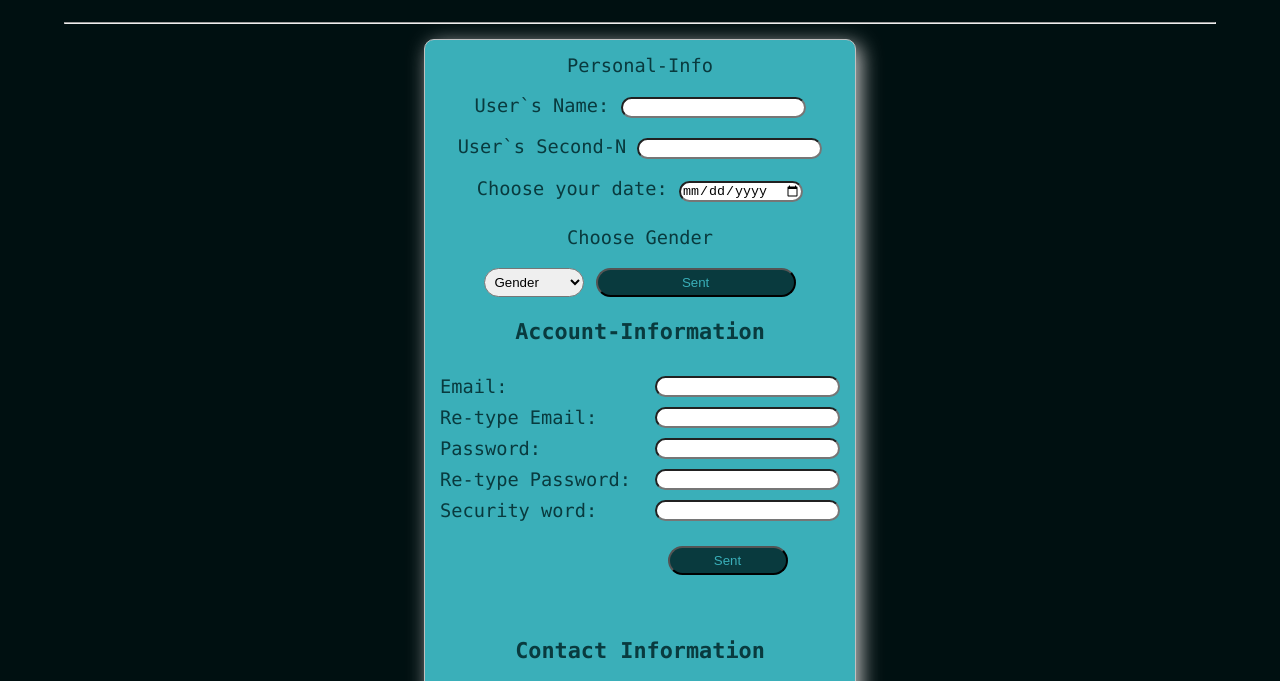
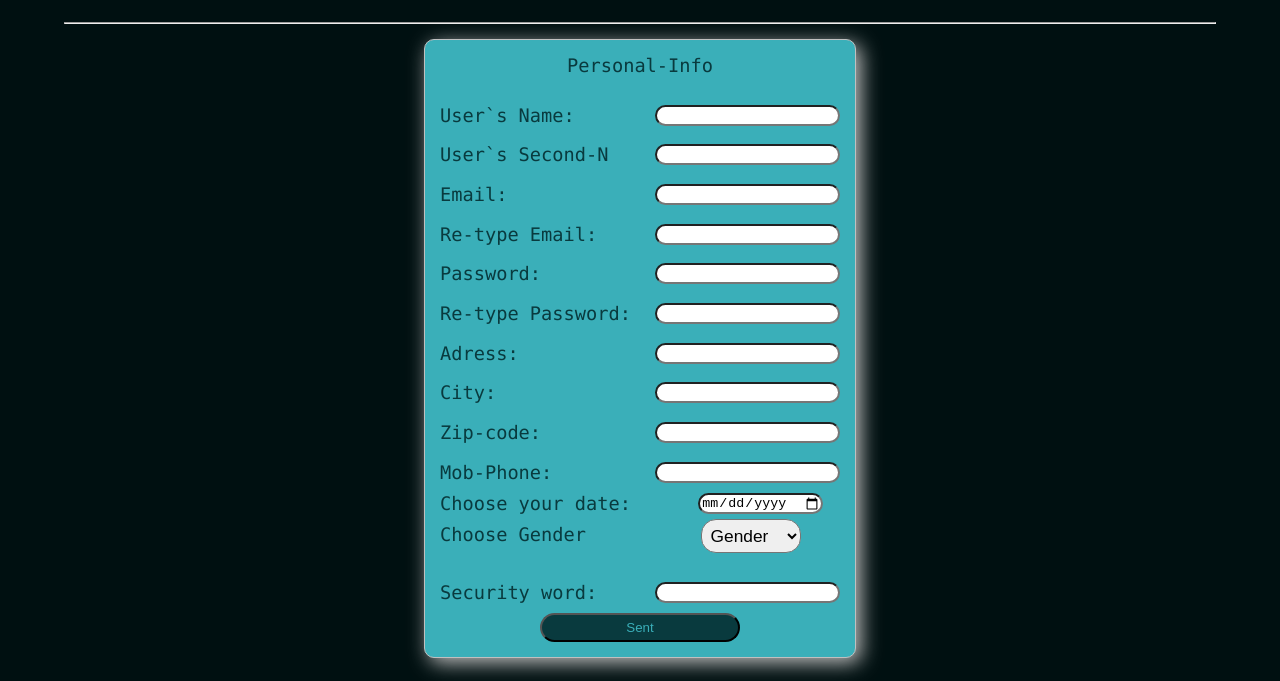
Before and after one commit to Pg4ok/html_form, a plain HTML site: page fex2.html in a window 1280 px wide. Shown: the part 117-798 px from the top of the page. Drawn offline with Linux system fonts and the light colour scheme.

Commit message:
web-form-2

```diff
--- a/fex2.html
+++ b/fex2.html
@@ -110,73 +110,38 @@
 
                         <legend>Personal-Info</legend>
                         <p>
-                            <label for="fname">User`s Name: </label>
-                            <input style="border-radius: 15px;" id="fname" type="text">
+                            <label for="fname" style="float: left;margin-top: 10px;">User`s Name: </label>
+                            <input  style="border-radius: 15px; float: right;margin-top: 10px;" id="fname" type="text">
                         </p>
+                        <br>
                         <p>
-                            <label for="sname">User`s Second-N</label>
-                            <input style="border-radius: 15px;" id="sname" type="text">
+                            <label for="sname" style="float: left;margin-top: 10px;">User`s Second-N</label>
+                            <input style="border-radius: 15px; float: right;margin-top: 10px;" id="sname" type="text">
                         </p>
-                        <form>
-                            <div style="text-align:center;">
-                                <label for="date" >Choose your date:</label>
-                                <input style="border-radius: 15px;" type="date" name="date" id="date">
-                            </div>
-                        </form>
-
-                            <label for="gender" class="m-10" style="margin-top:25px;">Choose Gender</label>
-                            <select  id="gender" style="font-size: 10pt; padding:5px;width: 100px;border-radius: 15px;">
-                                <option value="1">Gender</option>
-                                <option value="2">MAN</option>
-                                <option value="3">WOMEN</option>
-                            </select>
-
-
-                        <input type="submit" value="Sent" class="submit-2">
-
-                </form>
-
-             <!--=================================================================================================================-->
-
-
-                <h3>Account-Information</h3>
-                <form style="height:250px;">
-
+                        <br>
                         <p>
                             <label for="email" style="float: left;margin-top: 10px;">Email: </label>
                             <input style="border-radius: 15px; float: right;margin-top: 10px;" id="email" type="text">
                         </p>
-
+                        <br>
                         <p>
                             <label for="email" style="float: left;margin-right: 30px;margin-top: 10px;">Re-type Email: </label>
                             <input  style="border-radius: 15px; float: right;margin-top: 10px;" id="email" type="text">
 
                         </p>
+                        <br>
                         <p>
                             <label for="Password" style="float: left;margin-top: 10px;">Password: </label>
                             <input  style="border-radius: 15px; float: right;margin-top: 10px;" id="Password" type="password">
 
                         </p>
+                        <br>
                         <p>
                             <label for="Password" style="float: left;margin-top: 10px;">Re-type Password: </label>
                             <input  style="border-radius: 15px; float: right;margin-top: 10px;" id="Password" type="password">
 
                         </p>
-                    <p>
-                        <label for="word" style="float: left;margin-top: 10px;">Security word: </label>
-                        <input  style="border-radius: 15px; float: right;margin-top: 10px;" id="word" type="word">
-
-                    </p>
-                    <input type="submit" value="Sent" class="submit-1" style="margin-top: 25px;margin-left: 175px;">
-                </form>
-
-
-
-                <!--=================================================================================================================-->
-
-
-                <h3>Contact Information</h3>
-                <form >
+                        <br>
                         <p>
                             <label for="Adrees" style="float: left;margin-top: 10px;">Adress: </label>
                             <input  style="border-radius: 15px; float: right;margin-top: 10px;" id="Adrees" type="Adrees">
@@ -198,8 +163,32 @@
                         <p>
                             <label for="phone" style="float: left;margin-top: 10px;">Mob-Phone: </label>
                             <input  style="border-radius: 15px; float: right;margin-top: 10px;" id="phone" type="phone">
+                        </p>
+                        <br>
+                            <label for="date" style="float: left;margin-top: 10px;">Choose your date:</label>
+                            <input  style="border-radius: 15px; margin-left: 50px; margin-top: 10px;" type="date" name="date" id="date">
+
+
+
+                        <br>
+                            <label for="gender" class="m-10" style="float: left;margin-top: 10px;">Choose Gender</label>
+                            <select  id="gender" style="width:25%;border-radius: 15px; margin-left: 75px; margin-top: 5px;">
+                                <option value="1">Gender</option>
+                                <option value="2">MAN</option>
+                                <option value="3">WOMEN</option>
+                            </select>
+                        <br>
+                        <p>
+                            <label for="word" style="float: left;margin-top: 10px;">Security word: </label>
+                            <input  style="border-radius: 15px; float: right;margin-top: 10px;" id="word" type="word">
 
                         </p>
+
+
+
+                </form>
+
+             <!--=================================================================================================================-->
                     <input type="submit" value="Sent" class="submit-2">
                 </form>
             </section>
```
Lines whose indentation alone changed are shown as unchanged.
